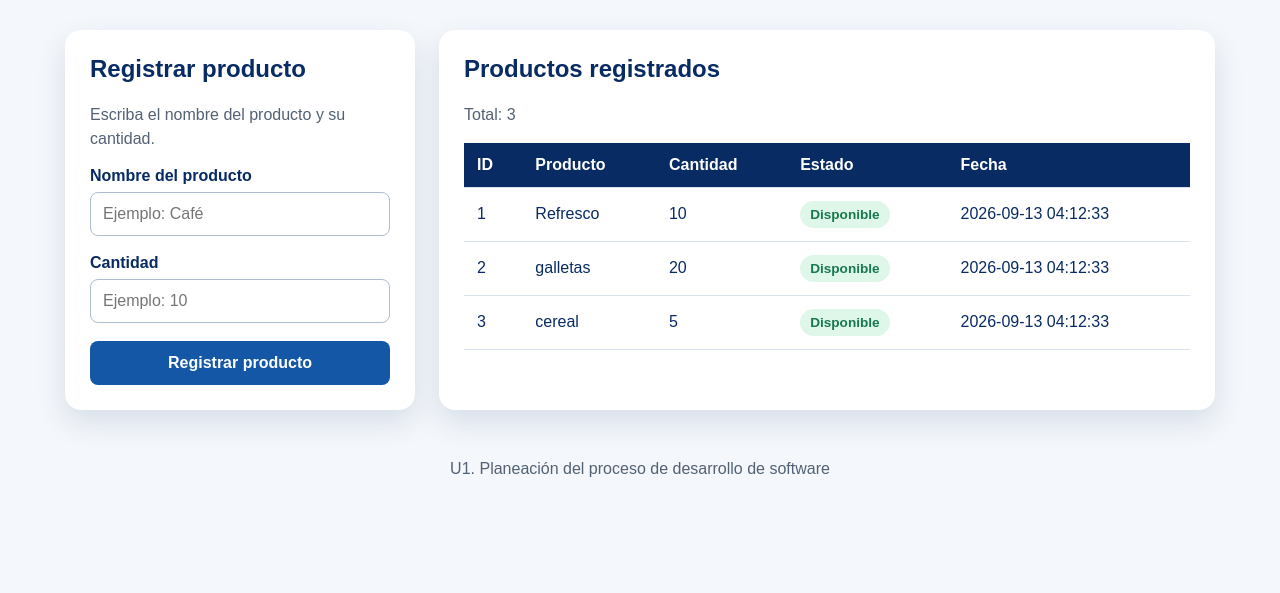
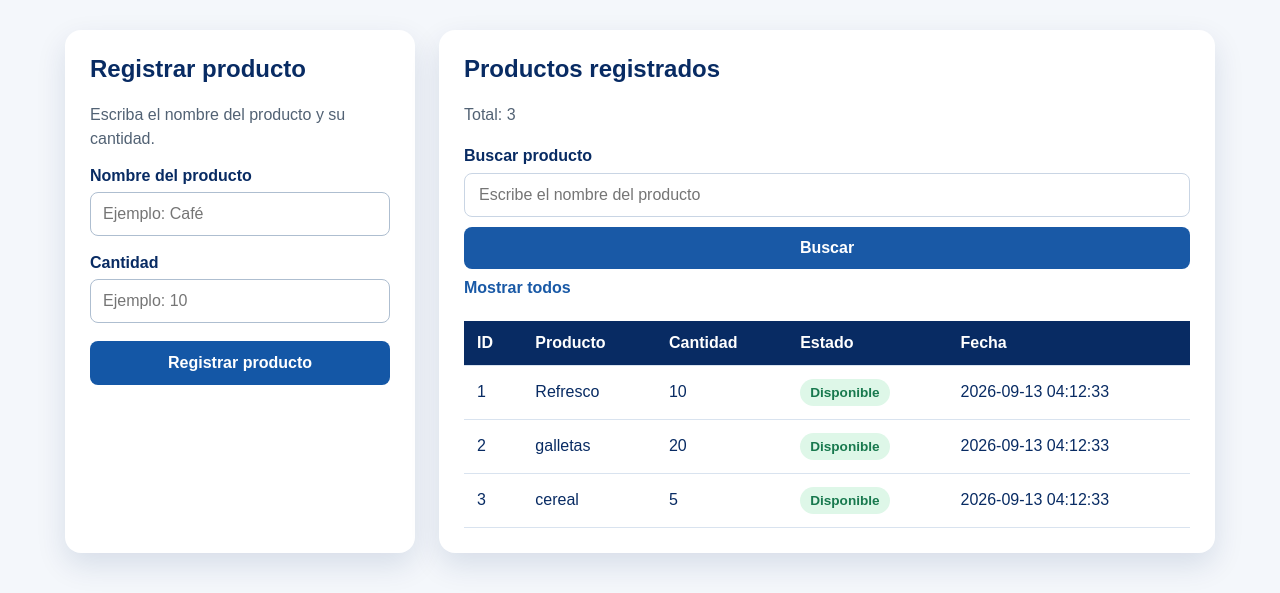
Before and after one commit to AdrianBass0117/Inventario-10B, a PHP site: page / in a window 1280 px wide. Shown: the part 186-779 px from the top of the page. Before the commit the page ends 663 px from the top, so only its background shows below. Run offline with PHP 8.4, Linux system fonts and the light colour scheme; data comes from the database, SQL or seed files in the repository; a stand-in replaces the project's code that opens the database connection.

Commit message:
feat: agregar buscador de productos
Se agregó un buscador por nombre en la lista de productos. La búsqueda muestra las coincidencias, actualiza el número de resultados y permite volver a mostrar todos los productos. También se añadieron estilos para integrar el buscador al diseño de la página.

```diff
--- a/css/estilos.css
+++ b/css/estilos.css
@@ -197,3 +197,49 @@
         grid-template-columns: 1fr;
     }
 }
+.buscador {
+    margin: 20px 0 24px;
+}
+
+.buscador label {
+    display: block;
+    margin-bottom: 8px;
+    font-weight: 600;
+}
+
+.buscador-controles {
+    display: flex;
+    flex-wrap: wrap;
+    align-items: center;
+    gap: 10px;
+}
+
+.buscador-controles input {
+    flex: 1 1 220px;
+    min-width: 0;
+    padding: 12px 14px;
+    border: 1px solid #c9d5e4;
+    border-radius: 8px;
+    font: inherit;
+}
+
+.buscador-controles button {
+    padding: 12px 18px;
+    border: 0;
+    border-radius: 8px;
+    background: #1959a6;
+    color: #fff;
+    font: inherit;
+    font-weight: 600;
+    cursor: pointer;
+}
+
+.buscador-limpiar {
+    color: #1959a6;
+    font-weight: 600;
+    text-decoration: none;
+}
+
+.buscador-limpiar:hover {
+    text-decoration: underline;
+}
--- a/index.php
+++ b/index.php
@@ -2,16 +2,28 @@
 
 require_once __DIR__ . '/config/conexion.php';
 
-$consulta = $conexion->query(
-    'SELECT
+$busqueda = trim($_GET['buscar'] ?? '');
+
+$sql = 'SELECT
             id,
             nombre,
             cantidad,
             fecharegistro
-    FROM productos
-    ORDER BY id asc'
-);
+        FROM productos';
 
+if ($busqueda !== '') {
+    $sql .= ' WHERE nombre LIKE :busqueda';
+}
+
+$sql .= ' ORDER BY id ASC';
+
+$consulta = $conexion->prepare($sql);
+
+if ($busqueda !== '') {
+    $consulta->bindValue(':busqueda', '%' . $busqueda . '%');
+}
+
+$consulta->execute();
 $productos = $consulta->fetchAll(PDO::FETCH_ASSOC);
 
 $estado = $_GET['estado'] ?? '';
@@ -120,10 +132,33 @@
                     <h2>Productos registrados</h2>
 
                     <p class="descripcion">
+                        <?php if ($busqueda !== ''): ?>
+                            Resultados: <?php echo count($productos); ?>
+                        <?php else: ?>
                             Total: <?php echo count($productos); ?>
+                        <?php endif; ?>
                     </p>
                 </div>
             </div>
+
+            <form method="GET" action="index.php" class="buscador">
+                <label for="buscar">Buscar producto</label>
+
+                <div class="buscador-controles">
+                    <input
+                        type="search"
+                        id="buscar"
+                        name="buscar"
+                        placeholder="Escribe el nombre del producto"
+                        value="<?php echo htmlspecialchars($busqueda, ENT_QUOTES, 'UTF-8'); ?>">
+
+                    <button type="submit">Buscar</button>
+
+                    <a href="index.php" class="buscador-limpiar">
+                        Mostrar todos
+                    </a>
+                </div>
+            </form>
 
             <div class="tabla-contenedor">
                 <table>
@@ -141,7 +176,11 @@
                         <?php if (count($productos) === 0): ?>
                             <tr>
                                 <td colspan="5" class="sin-registros">
+                                    <?php if ($busqueda !== ''): ?>
+                                        No se encontraron productos con ese nombre.
+                                    <?php else: ?>
                                         No hay productos registrados.
+                                    <?php endif; ?>
                                 </td>
                             </tr>
                         <?php endif; ?>
@@ -155,7 +194,9 @@
                                 <td>
                                     <?php
                                     echo htmlspecialchars(
-                                        $producto['nombre']
+                                        $producto['nombre'],
+                                        ENT_QUOTES,
+                                        'UTF-8'
                                     );
                                     ?>
                                 </td>
@@ -177,9 +218,7 @@
                                 </td>
 
                                 <td>
-                                    <?php
-                                    echo $producto['fecharegistro'];
-                                    ?>
+                                    <?php echo $producto['fecharegistro']; ?>
                                 </td>
                             </tr>
                         <?php endforeach; ?>
@@ -192,21 +231,24 @@
     <footer>
         U1. Planeación del proceso de desarrollo de software
     </footer>
+
     <script src="js/sweetalert2.all.min.js"></script>
-    <?php if($estado == "guardado"){?>
+
+    <?php if ($estado === 'guardado'): ?>
         <script>
             Swal.fire({
                 title: "¡Registrado con éxito!",
-            text:"¡Producto agregado correctamente!",
+                text: "¡Producto agregado correctamente!",
                 icon: "success",
                 timer: 3000,
                 draggable: true
             });
-        if(window.history.replaceState){
+
+            if (window.history.replaceState) {
                 window.history.replaceState(null, null, window.location.pathname);
             }
         </script>
-    <?php }?>
+    <?php endif; ?>
 </body>
 
 </html>
```
Lines whose indentation alone changed are shown as unchanged.
